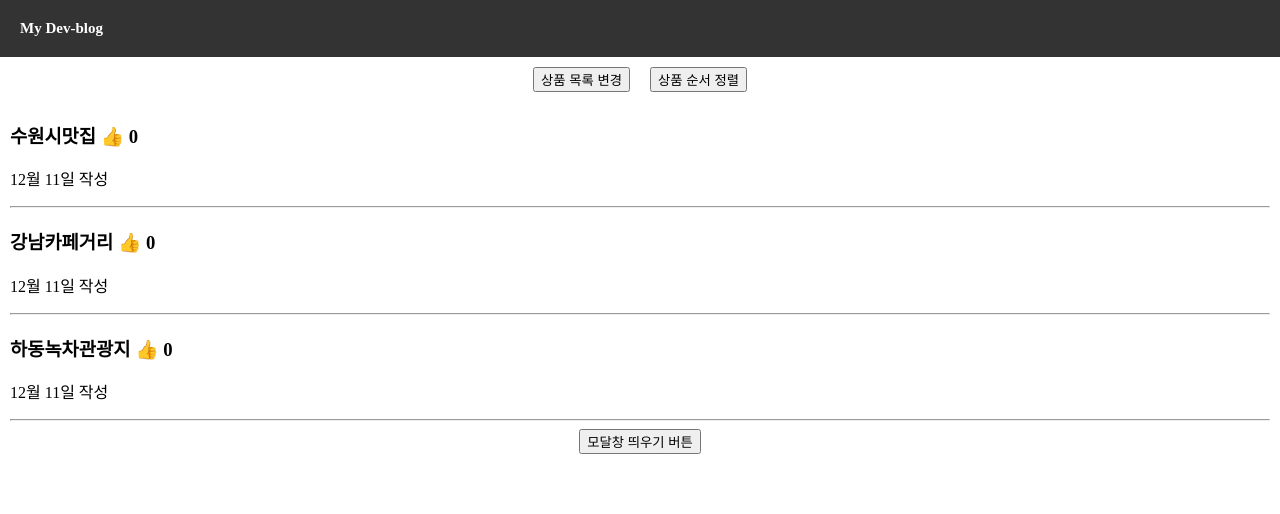
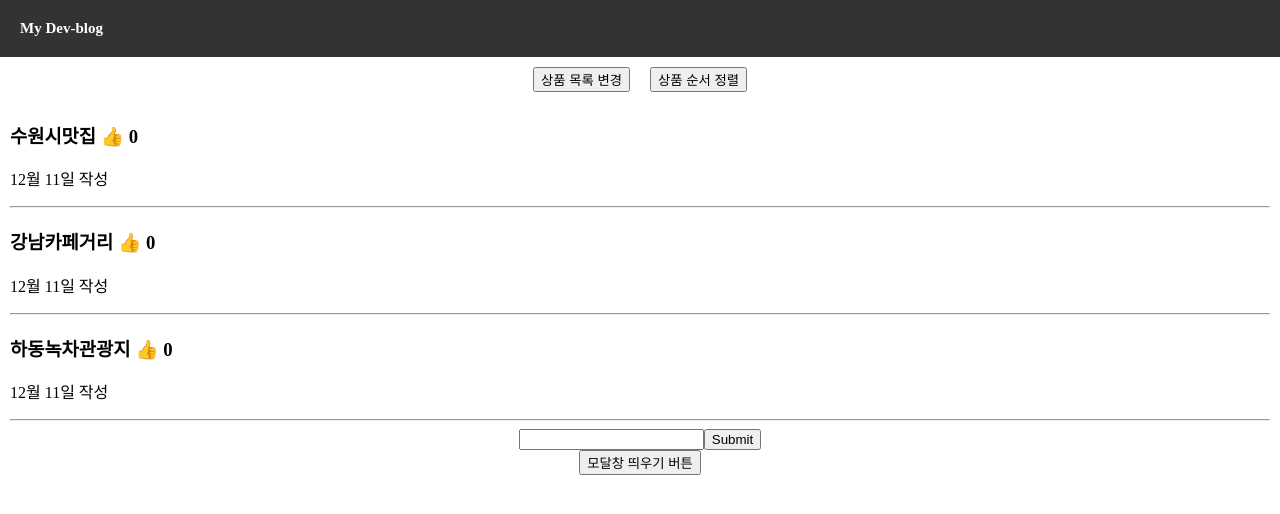
Before and after one commit to colo1211/WEB3-React, a React (Create React App) app in the folder part1/blog/: page / in a window 1280 px wide. Shown: the top 514 px of the page. Built offline with nearby package versions, Linux system fonts and the light colour scheme.

Commit message:
게시물 작성 state 활용하여 기능 추가 input 태그에 onChange={(e)=>{ 입력값변경(e.target.value)} } btn 태그에는 onClick={ ()=>{ let temp = [...글제목]; temp.add(입력값); 글제목변경(temp); }}

```diff
--- a/part1/blog/src/App.js
+++ b/part1/blog/src/App.js
@@ -9,6 +9,7 @@ function App() {
   let [좋아요, 좋아요변경] = useState([0,0,0]);
   let [modal, modal변경] = useState(false);
   let [누른번호, 누른번호변경] = useState(0);
+  let [입력값, 입력값변경] = useState('');
 
 
   //  map 함수
@@ -17,8 +18,6 @@ function App() {
   var newArray = 어레이.map(function(value){
     return value * 3;
   })
-  console.log(newArray);
-
 
   /* 토글 역할을 해주는 modal 스위치 */
   function modal스위치(){
@@ -88,7 +87,7 @@ function App() {
             // if X -> 삼항연산자 , for X -> .map or forEach 내장함수를 사용한다.
             글제목.map((value,index)=>{
               return (
-                <div className='list' onClick={ ()=>{ modal변경(true)} }>
+                <div className='list' key = { index } onClick={ ()=>{ modal변경(true)} }>
                 <h3 onClick={ ()=>{ 누른번호변경(index) } }> {value} <span className='like-hand' onClick={ ()=>{ 좋아요추가(index)}}>👍</span> { 좋아요[index] } </h3>
                 <p> 12월 11일 작성</p>
                 <hr/>
@@ -114,6 +113,19 @@ function App() {
                 <p> 12월 11일 작성</p>
                 <hr/>
             </div> */}
+
+
+
+
+            {/* 게시물 작성 하기 */}
+          <div className='wrap-input'>
+            <input className='input-submit' onInput={ (e)=>{ 입력값변경(e.target.value) } }/>
+            <button className='my-btn' onClick={ ()=>{
+              let temp = [...글제목];
+              temp.unshift(입력값);
+              글제목변경(temp);
+             } }> Submit </button>
+          </div>
 
            <button onClick={()=>{ modal스위치() }}> 모달창 띄우기 버튼</button>
 
```
